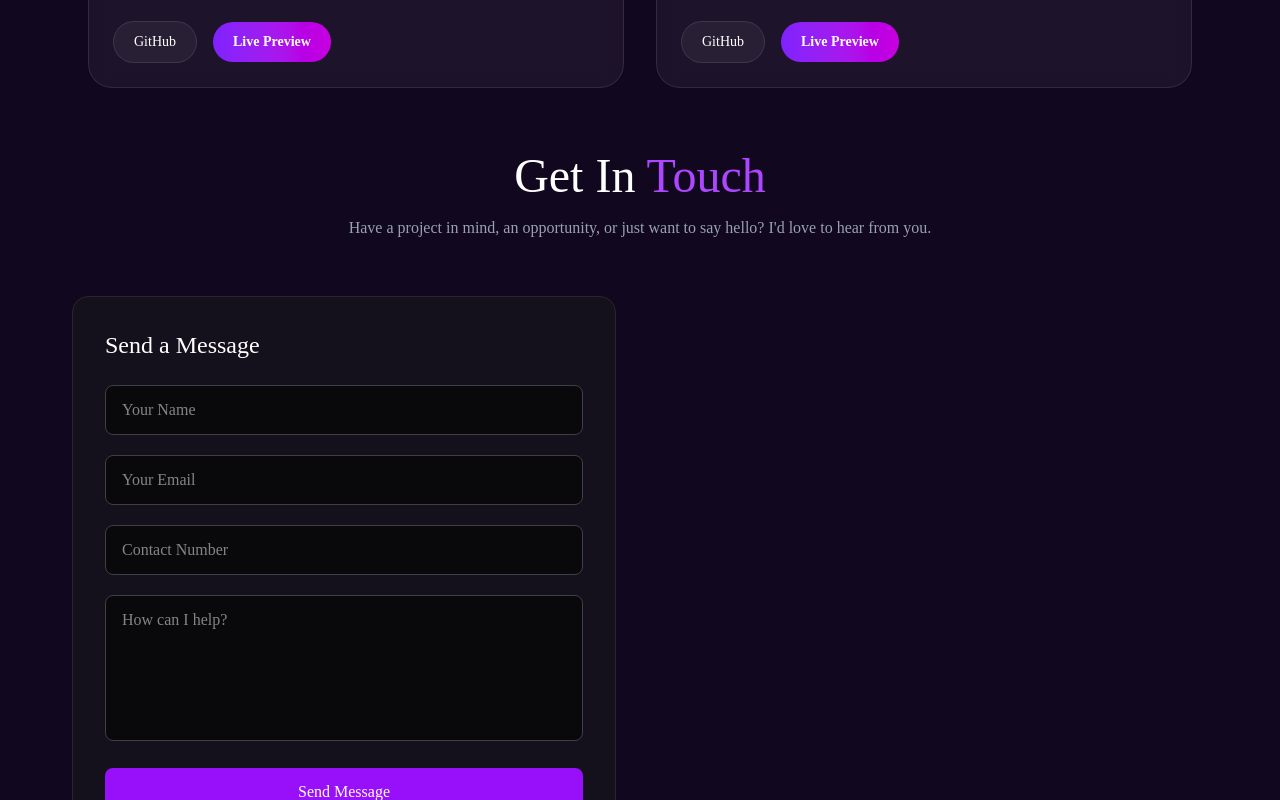
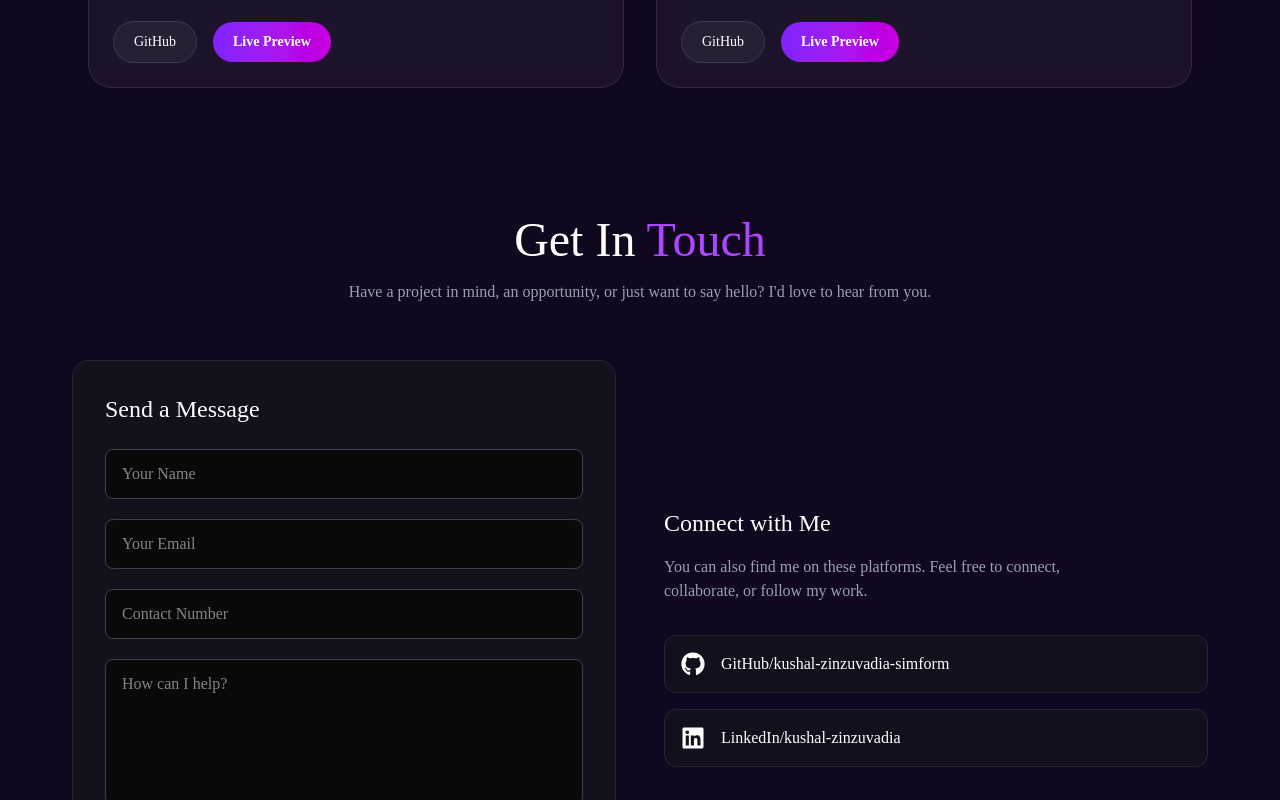
Before and after one commit to kushal-zinzuvadia-simform/portfolio-react, a React (Vite) app: page / in a window 1280 px wide. Shown: the part 2720-3520 px from the top of the page. Built offline with nearby package versions, Linux system fonts and the light colour scheme; a web font is replaced by a local one.

Commit message:
feat: Add social links, add react-icons

```diff
--- a/package.json
+++ b/package.json
@@ -15,6 +15,7 @@
 		"@tailwindcss/vite": "^4.3.0",
 		"react": "^19.2.6",
 		"react-dom": "^19.2.6",
+		"react-icons": "^5.6.0",
 		"tailwindcss": "^4.3.0"
 	},
 	"devDependencies": {
--- a/src/components/Contact/Contact.tsx
+++ b/src/components/Contact/Contact.tsx
@@ -1,4 +1,5 @@
 import { useState } from 'react';
+import { FaGithub, FaLinkedin } from 'react-icons/fa';
 
 type FormData = {
   name: string;
@@ -82,7 +83,7 @@ export const Contact = () => {
   return (
     <section
       id="contact"
-      className="scroll-mt-24 min-h-screen px-4 py-8 text-white sm:px-6"
+      className="scroll-mt-24 min-h-screen px-4 pt-16 text-white sm:px-6"
     >
       <div className="max-w-7xl mx-auto">
         <div className="text-center mb-14">
@@ -173,6 +174,38 @@ export const Contact = () => {
               </button>
             </form>
           </div>
+
+          {/* Social Links */}
+          <div className="flex flex-col justify-center">
+            <h3 className="text-2xl font-medium mb-4">Connect with Me</h3>
+
+            <p className="text-gray-400 mb-8 max-w-md">
+              You can also find me on these platforms. Feel free to connect,
+              collaborate, or follow my work.
+            </p>
+
+            <div className="space-y-4">
+              <a
+                href="https://github.com/kushal-zinzuvadia-simform"
+                target="_blank"
+                rel="noreferrer"
+                className="flex items-center gap-4 rounded-xl border border-zinc-800 bg-zinc-900/50 p-4 transition hover:border-purple-500"
+              >
+                <FaGithub size={24} />
+                <span>GitHub/kushal-zinzuvadia-simform</span>
+              </a>
+
+              <a
+                href="https://in.linkedin.com/in/kushal-zinzuvadia"
+                target="_blank"
+                rel="noreferrer"
+                className="flex items-center gap-4 rounded-xl border border-zinc-800 bg-zinc-900/50 p-4 transition hover:border-purple-500"
+              >
+                <FaLinkedin size={24} />
+                <span>LinkedIn/kushal-zinzuvadia</span>
+              </a>
+            </div>
+          </div>
         </div>
       </div>
     </section>
--- a/src/components/Projects/Projects.tsx
+++ b/src/components/Projects/Projects.tsx
@@ -5,7 +5,7 @@ export const Projects = () => {
   return (
     <section
       id="projects"
-      className="scroll-mt-24 min-h-screen bg-[#11071F] text-white flex flex-col items-center text-center px-4 py-8 sm:px-6 lg:px-10"
+      className="scroll-mt-24 min-h-screen bg-[#11071F] text-white flex flex-col items-center text-center px-4 pt-8 pb-16 sm:px-6 lg:px-10"
     >
       <div className="max-w-7xl w-full">
         <div className="mb-16">
```
Also changed, not shown: 1 other file (tests, documents, lock files or other folders).
